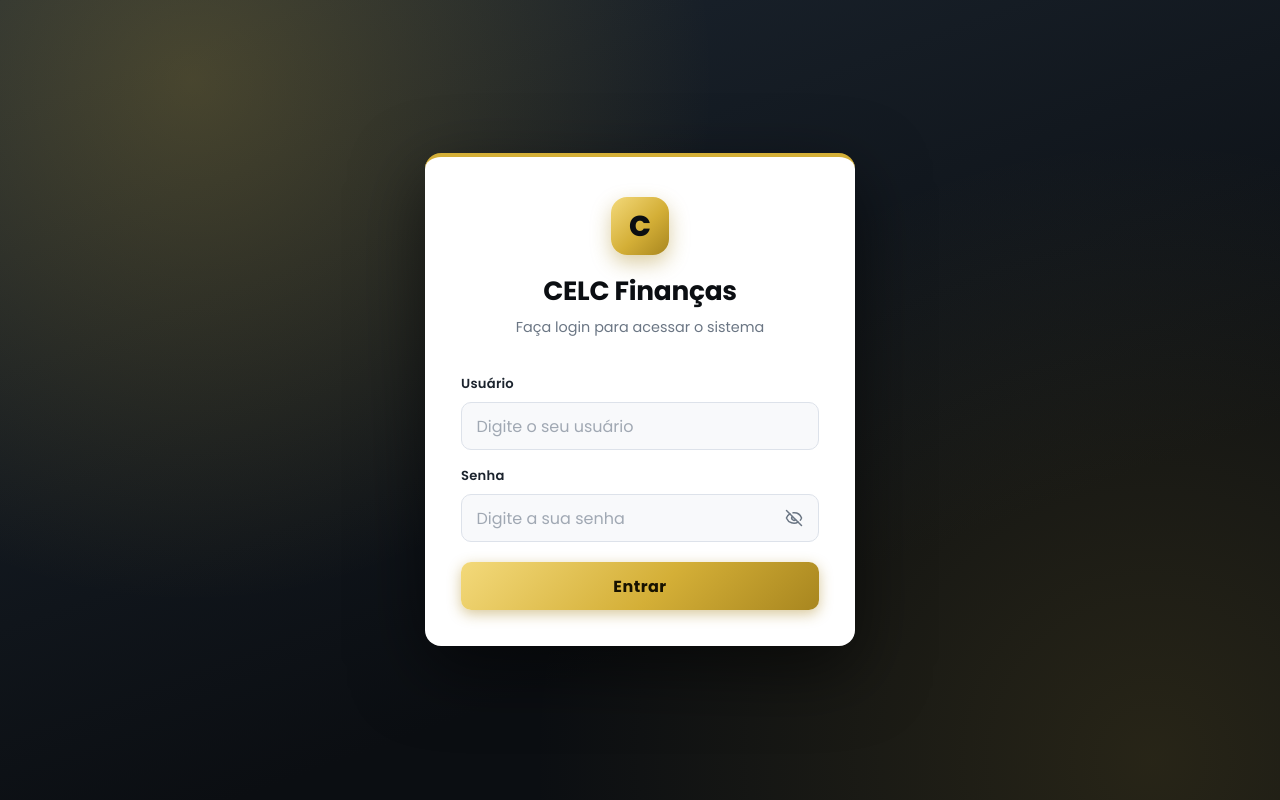
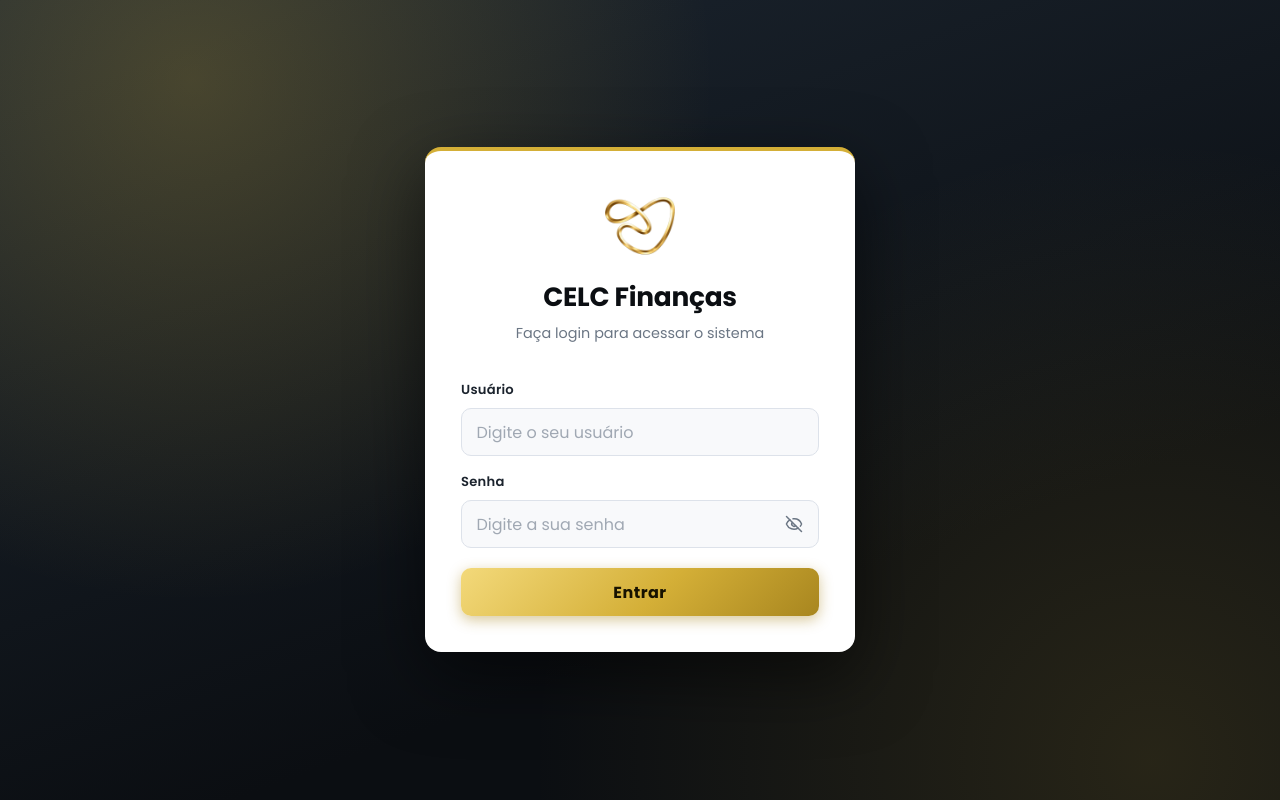
Before and after one commit to oeduardohaag/projeto-celc-financas, a React (Vite) app in the folder frontend/: page /login in a window 1280 px wide. Built offline with nearby package versions, Linux system fonts and the light colour scheme; no server answers.

Commit message:
Adiciona logo ao formulário de login e ajusta animação de entrada

```diff
--- a/frontend/src/routes/Login.css
+++ b/frontend/src/routes/Login.css
@@ -52,29 +52,27 @@
 }
 
 @keyframes loginEntrada {
-  from { opacity: 0; transform: translateY(16px) scale(.98); }
-  to   { opacity: 1; transform: translateY(0) scale(1); }
+  from {
+    opacity: 0;
+    transform: translateY(16px) scale(.98);
+  }
+
+  to {
+    opacity: 1;
+    transform: translateY(0) scale(1);
+  }
+}
+
+.logo-celc-financas {
+  display: block;
+  width: 70px;
+  height: auto;
+  margin: 0 auto 1rem;
 }
 
 .login-header {
   margin-bottom: 1.75rem;
   text-align: center;
-}
-
-/* "logo" dourado acima do título */
-.login-header::before {
-  content: "C";
-  display: grid;
-  place-items: center;
-  width: 58px;
-  height: 58px;
-  margin: 0 auto 1rem;
-  border-radius: 16px;
-  background: var(--gold-gradient);
-  color: var(--black);
-  font-size: 1.8rem;
-  font-weight: 800;
-  box-shadow: 0 8px 20px rgba(168, 134, 31, .4);
 }
 
 .login-header h1 {
--- a/frontend/src/routes/Login.jsx
+++ b/frontend/src/routes/Login.jsx
@@ -37,6 +37,7 @@ function Login({ onEntrar }) {
   return (
     <main className="login-page">
       <div className="login-card">
+          <img className="logo-celc-financas" src="/celc-financas-icon.png" alt="CELC Finanças"/>
         <header className="login-header">
           <h1>CELC Finanças</h1>
           <p>Faça login para acessar o sistema</p>
```
